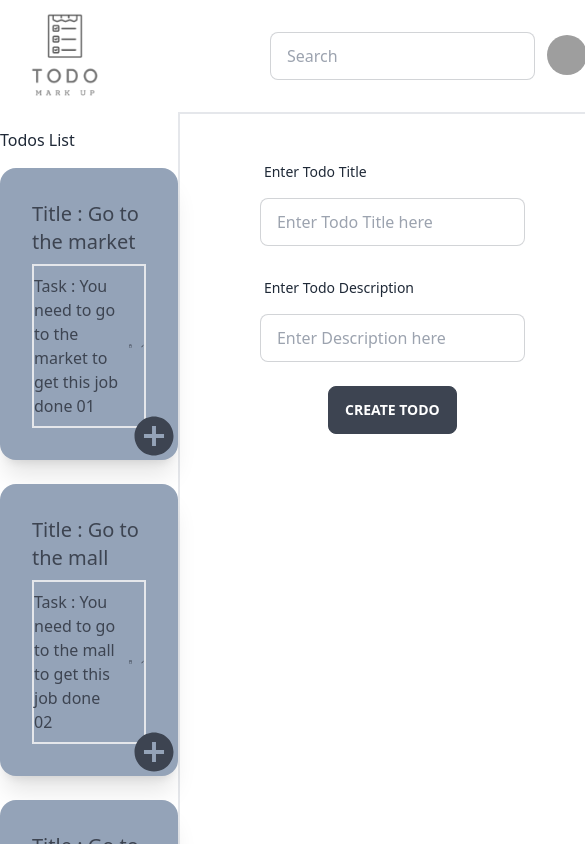
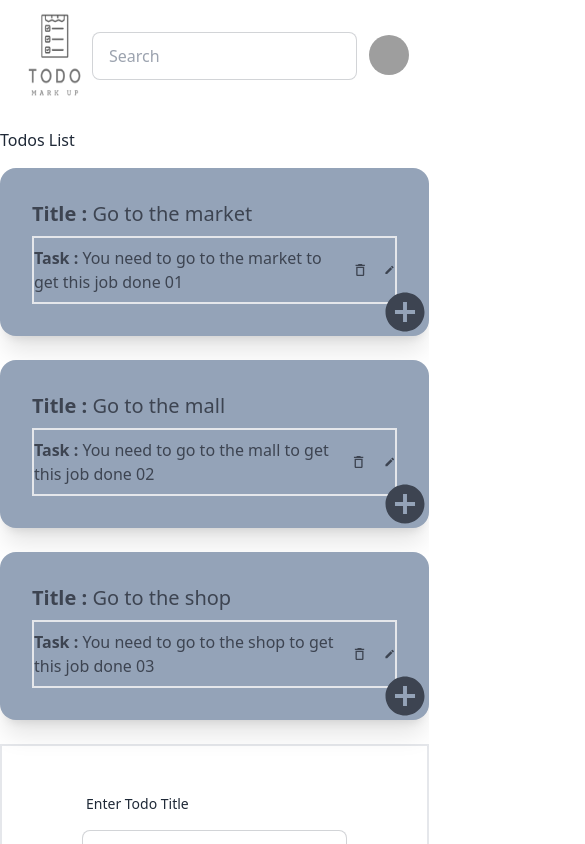
Before and after one commit to kr-sarvesh/Todo-App, a React (Create React App) app in the folder frontend/: page / in a window 390 px wide. Shown: the top 844 px of the page, 585 px wide, since content can reach past the window. Built offline with nearby package versions, Linux system fonts and the light colour scheme; grey boxes are pictures that could not be loaded.

Commit message:
router created

```diff
--- a/frontend/src/App.js
+++ b/frontend/src/App.js
@@ -19,6 +19,7 @@ function App() {
       sno: 1,
       title: 'Go to the market',
       task: 'You need to go to the market to get this job done 01',
+      task2: 'You need to go to the market to get this job done 01',
     },
     {
       sno: 2,
@@ -36,7 +37,7 @@ function App() {
     <Router>
       <div className='grid grid-col-3 content-between min-h-screen '>
         <Nav />
-        <main className='flex justify-around'>
+        <main className='sm:flex sm:flex-col-rev md:flex  justify-around'>
           <Todos todos={todos} onDelete={onDelete} />
           <AddTodo />
         </main>
--- a/frontend/src/Components/TodoItem.js
+++ b/frontend/src/Components/TodoItem.js
@@ -3,16 +3,16 @@ import { IoMdAddCircle } from 'react-icons/io'
 function TodoItem({ todo, onDelete }) {
   return (
     <div
-      className='card card-body bg-slate-400 text-neutral shadow-xl mb-6
+      className='card card-body bg-slate-400 text-neutral shadow-xl mb-6  sm:mx-6
      flex flex-col relative'
     >
       <h4 className='text-xl'>
-        <span>Title : </span>
+        <strong>Title : </strong>
         {todo.title}
       </h4>
-      <div className='flex border-2 gap-x-2 items-center'>
+      <div className='flex border-2 gap-4 items-center'>
         <p className='text-base my-2'>
-          <span>Task : </span> {todo.task}
+          <strong>Task : </strong> {todo.task}
         </p>
         <MdOutlineDeleteOutline
           className='w-6 cursor-pointer'
@@ -22,9 +22,9 @@ function TodoItem({ todo, onDelete }) {
         >
           Delete
         </MdOutlineDeleteOutline>
-        <MdEdit></MdEdit>
+        <MdEdit className='cursor-pointer'></MdEdit>
       </div>
-      <IoMdAddCircle className='w-12 h-12 absolute bottom-0  right-0' />
+      <IoMdAddCircle className='w-12 h-12 absolute bottom-0  right-0 cursor-pointer' />
     </div>
   )
 }
--- a/frontend/src/Components/Todos.js
+++ b/frontend/src/Components/Todos.js
@@ -4,13 +4,15 @@ function Todos(props) {
     <div>
       <h3 className='container mx-auto  my-4 '>Todos List</h3>
 
-      {props.todos.length === 0
-        ? 'noTodo found'
-        : props.todos.map((todo) => {
-            return (
-              <TodoItem todo={todo} key={todo.sno} onDelete={props.onDelete} />
-            )
-          })}
+      {props.todos.length === 0 ? (
+        <div>Please add Todo</div>
+      ) : (
+        props.todos.map((todo) => {
+          return (
+            <TodoItem todo={todo} key={todo.sno} onDelete={props.onDelete} />
+          )
+        })
+      )}
     </div>
   )
 }
```
Also changed, not shown: 1 other file (tests, documents, lock files or other folders).
